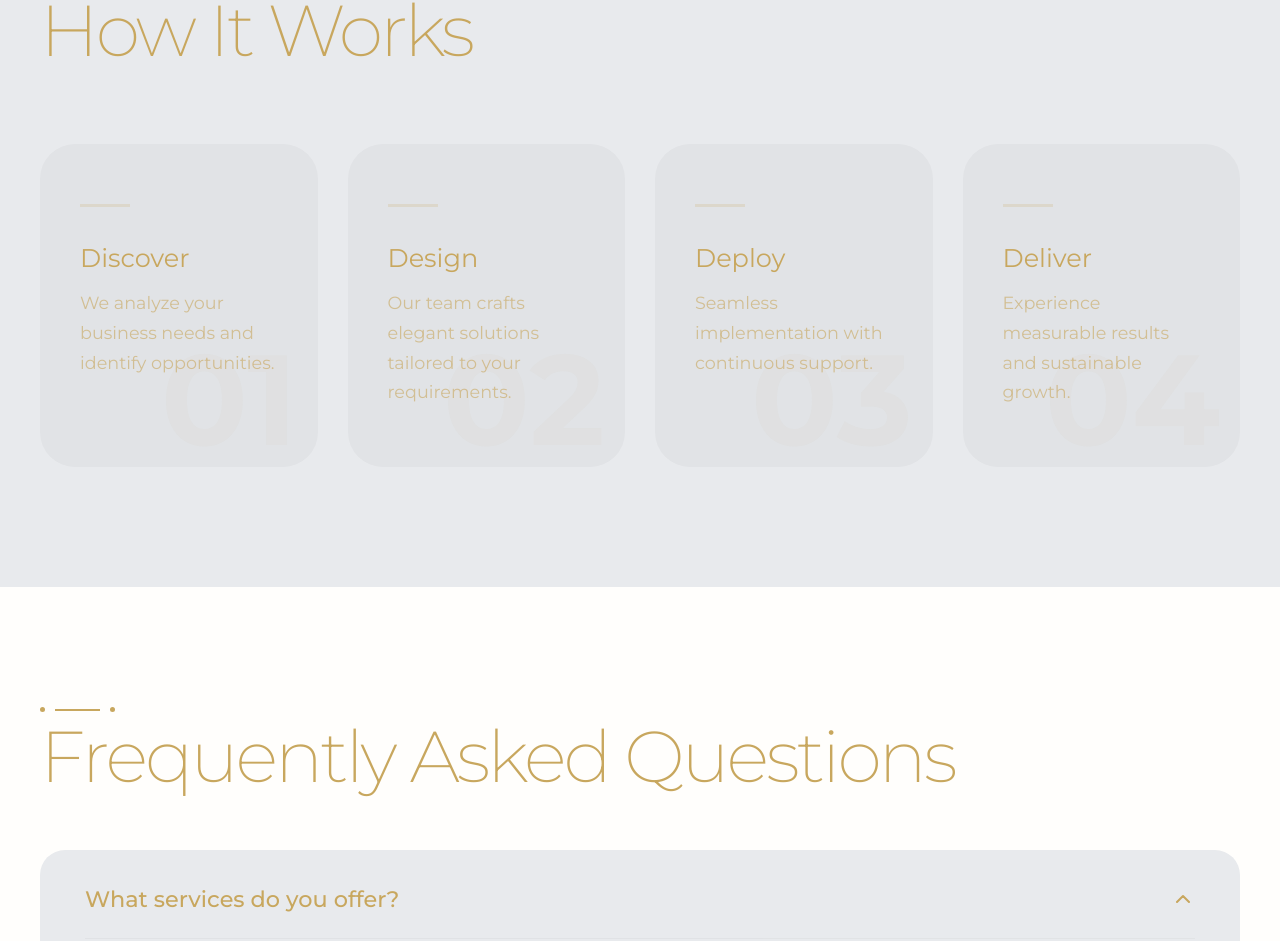
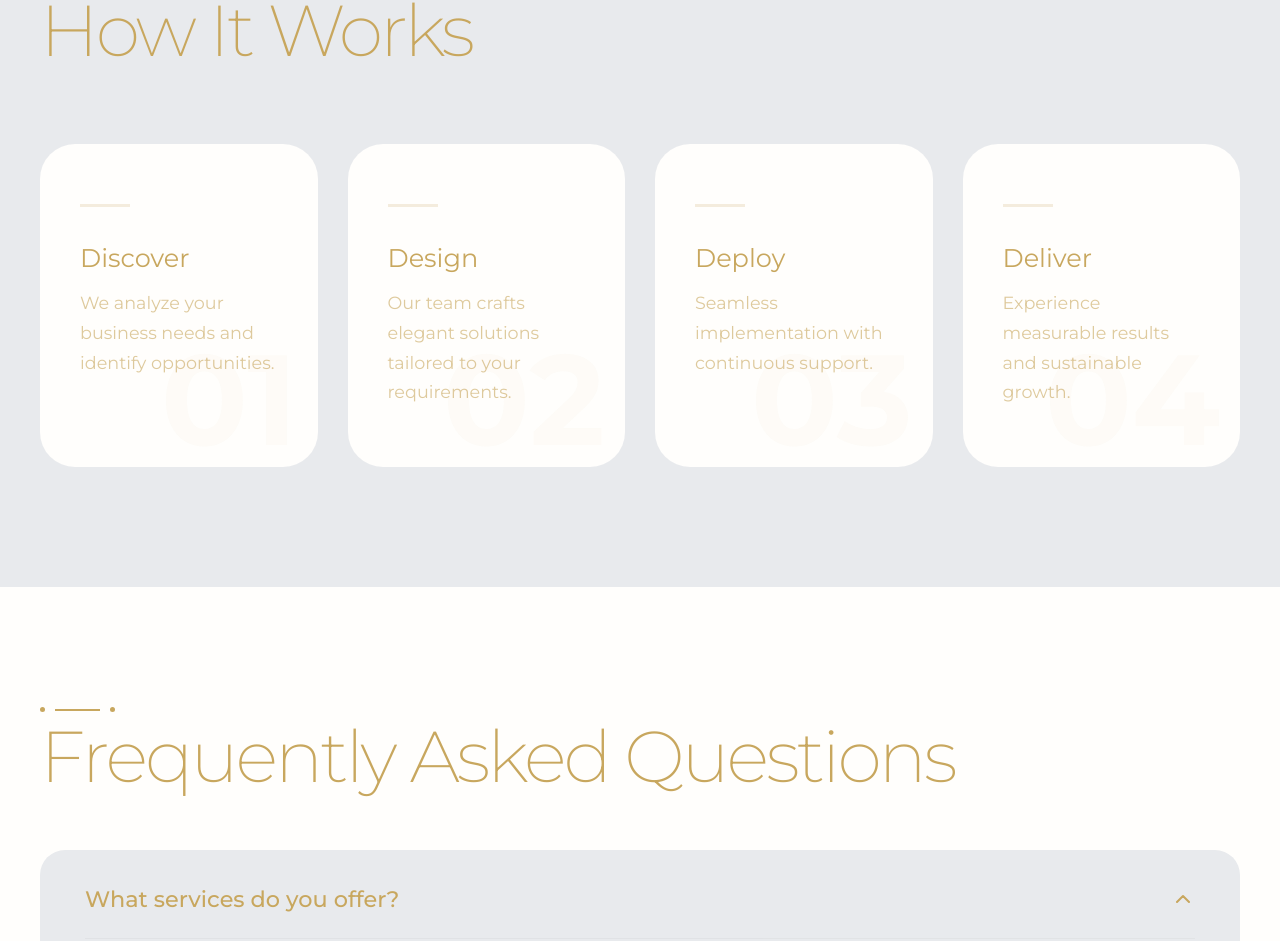
Before and after one commit to AliIsmayl/insyde, a React (Vite) app: page / in a window 1280 px wide. Shown: the part 878-1819 px from the top of the page. Built offline with nearby package versions, Linux system fonts and the light colour scheme.

Commit message:
logo update

```diff
--- a/src/Components/HomeAll/HomeAll.scss
+++ b/src/Components/HomeAll/HomeAll.scss
@@ -211,7 +211,7 @@ $transition: all 0.4s cubic-bezier(0.16, 1, 0.3, 1);
     gap: 30px;
   }
   .step-card {
-    background: var(--card);
+    background: var(--bg);
     padding: 60px 40px;
     border-radius: 35px;
     position: relative;
```
